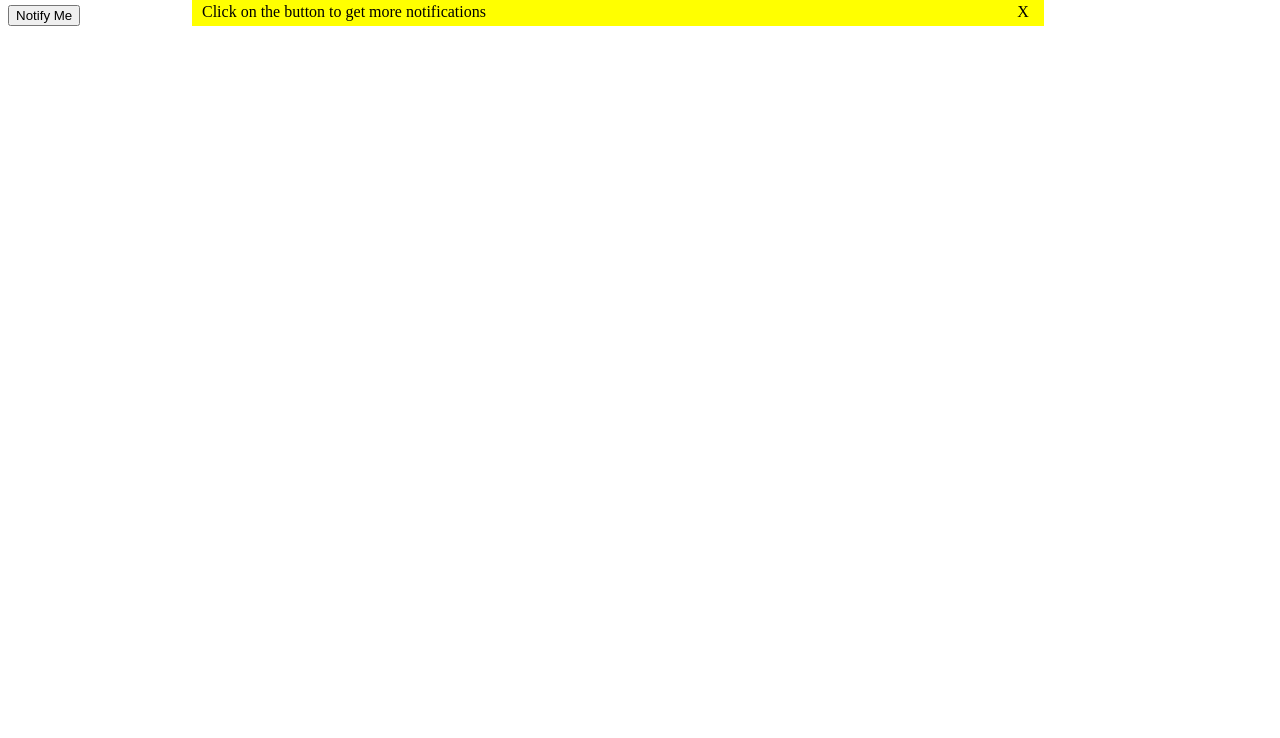
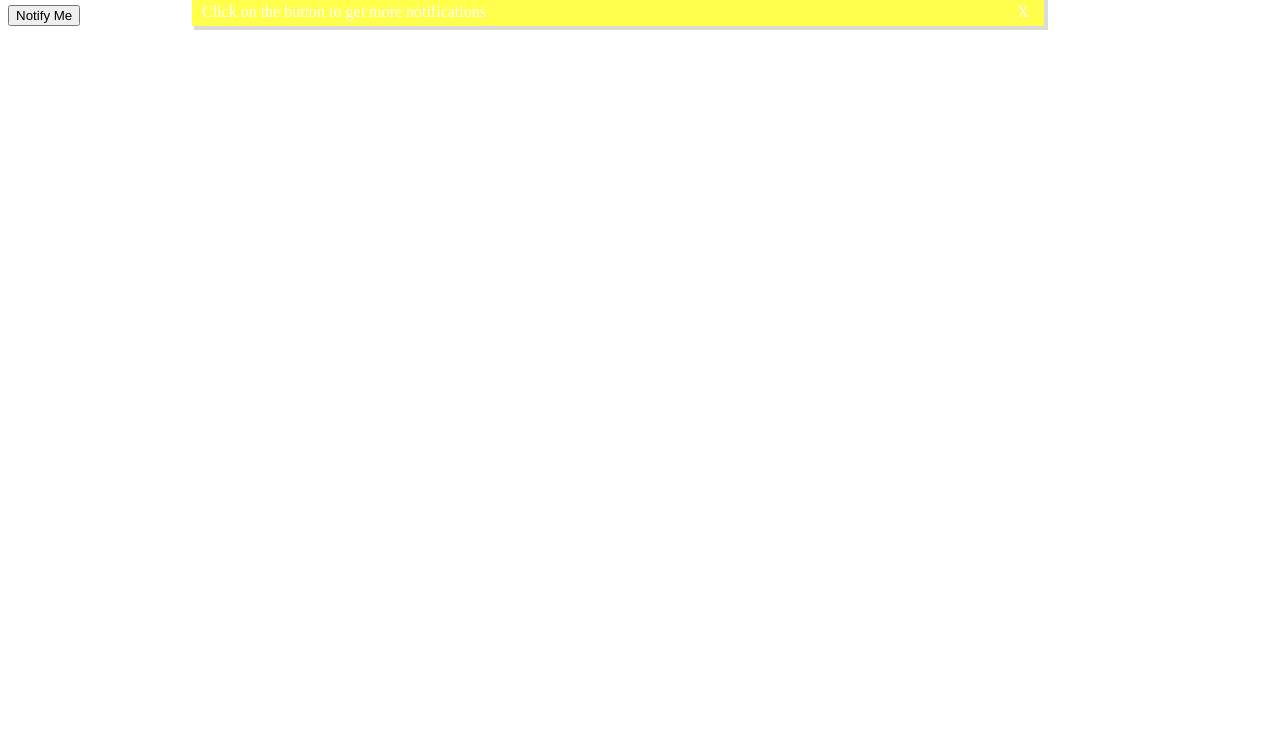
Before and after one commit to devangpaliwal/notifier, a plain HTML site: page index.html in a window 1280 px wide. Shown: the part 62-800 px from the top of the page. Drawn offline with Linux system fonts and the light colour scheme.

Commit message:
Changes the style of notifier

```diff
--- a/index.html
+++ b/index.html
@@ -4,7 +4,20 @@
 	<meta http-equiv="Content-Type" content="text/html; charset=UTF-8" />
 	<title>Notifier</title>
 	<style>
-		.notifier{ position:fixed; background-color: yellow; top:60px; left:15%; z-index:50; width:65%; padding:5px 10px; }
+.notifier{
+	position:fixed;
+	background-color:
+	yellow; top:60px;
+	left:15%;
+	z-index:50;
+	width:65%;
+	padding:5px 10px;
+	opacity:0.7;
+	-moz-box-shadow:    3px 3px 0px 1px #CCCCCC;
+   	-webkit-box-shadow: 3px 3px 0px 1px #CCCCCC;
+    	box-shadow:         3px 3px 0px 1px #CCCCCC;
+   	color:#fff;
+ }
 	</style>
 
 
```
